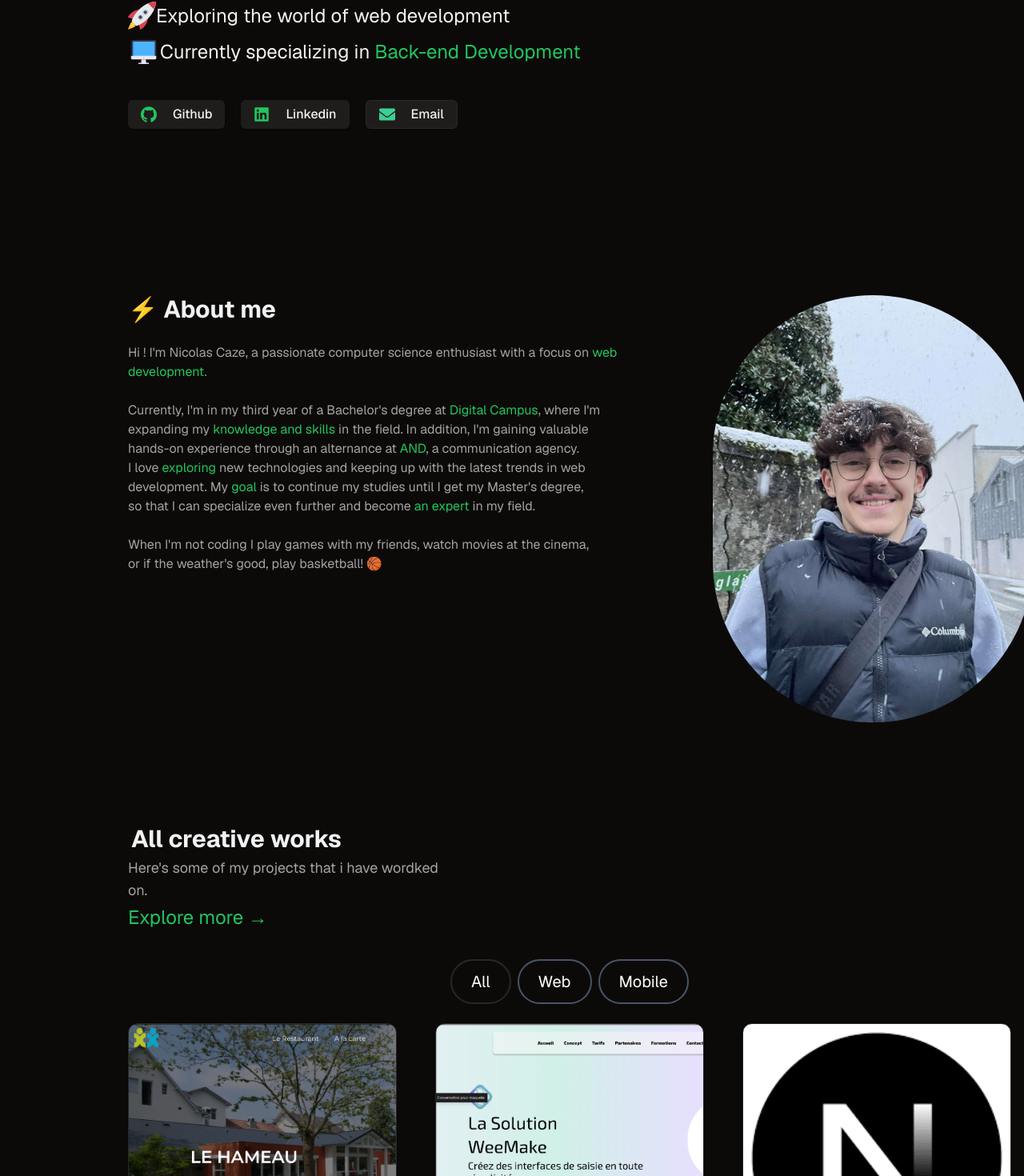
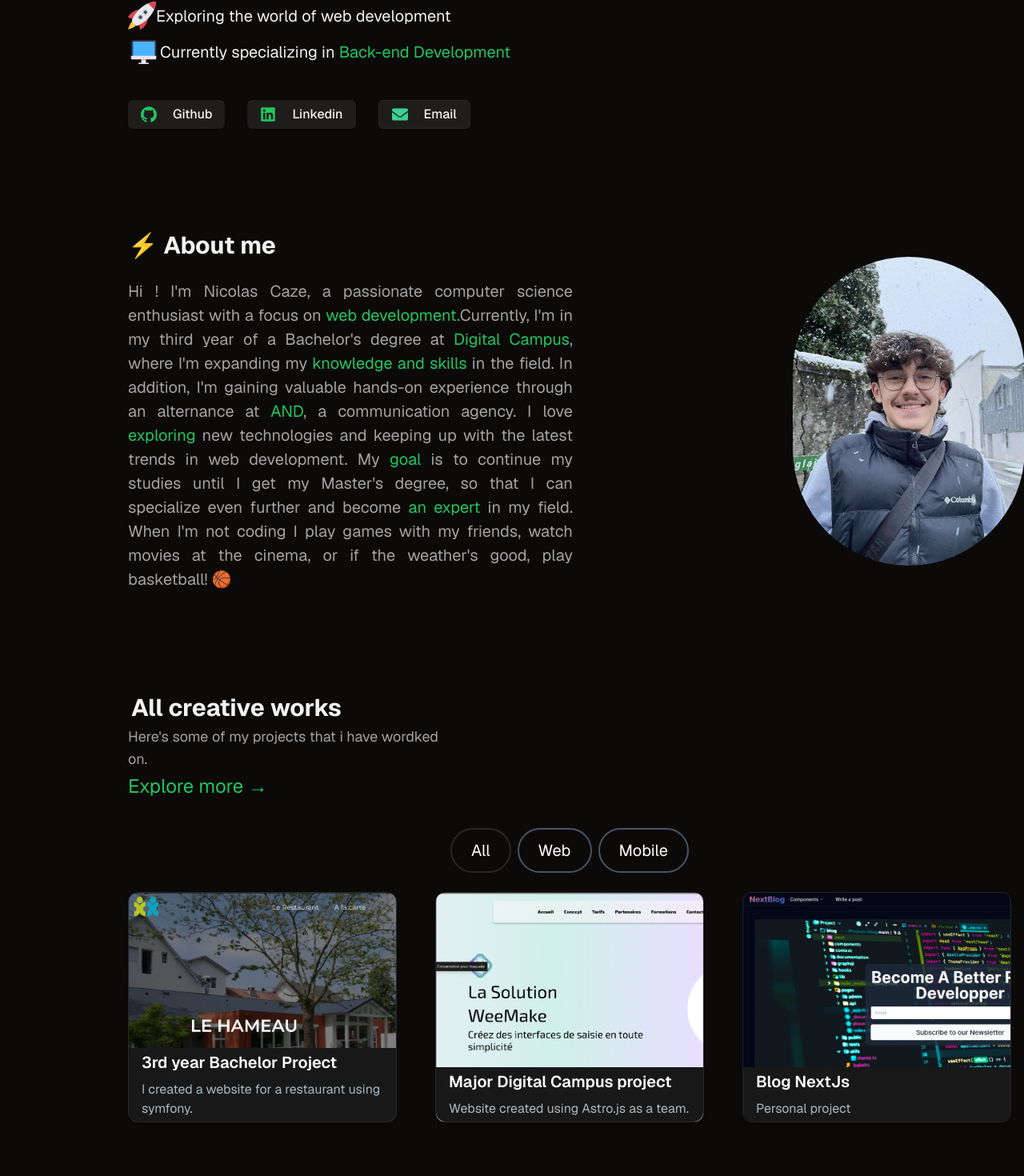
Before and after one commit to NicolasCaze/Portfolio-Nextjs, a Next.js app: page / in a window 1280 px wide. Shown: the part 535-2005 px from the top of the page at 80% size. Built offline with nearby package versions, Linux system fonts and the light colour scheme; a web font is replaced by a local one.

Commit message:
ajout lien blog nextjs

```diff
--- a/app/_components/About.tsx
+++ b/app/_components/About.tsx
@@ -7,27 +7,23 @@ import { SvgDeco } from "./icons/SvgDeco";
 
 export const About = () => {
   return (
-    <Section className="flex gap-20 w-full mt-52 ml-20 pl-20">
+    <Section className="flex flex-col lg:flex-row gap-10 w-full mt-20 ml-10 pl-10 lg:mt-32 lg:ml-20 lg:pl-20">
 
       <motion.div
         variants={fadeIn("up", 0.2)}
         initial="hidden"
         whileInView={"show"}
         viewport={{once: false, amount: 0.7}}
+        className="w-full lg:w-1/2"
       >
-          <h2 className="text-3xl font-bold">⚡ About me</h2>
+        <h2 className="text-xl lg:text-3xl font-bold">⚡ About me</h2>
         <br />
-          <p className="text-neutral-400 text-1xl ">Hi ! I&apos;m Nicolas Caze, a passionate computer science enthusiast with a focus on <span className="text-primary">web <br /> development.</span>
-            <br /> <br />
-            Currently, I&apos;m in my third year of a Bachelor&apos;s degree at <span className="text-primary">Digital Campus</span>, where I&apos;m <br />
-            expanding my <span className="text-primary">knowledge and skills</span> in the field. In addition, I&apos;m gaining valuable <br />
-            hands-on experience through an alternance at <span className="text-primary">AND</span>, a communication agency. <br />
-            I love <span className="text-primary">exploring</span> new technologies and keeping up with the latest trends in web <br />
-            development. My <span className="text-primary">goal</span> is to continue my studies until I get my Master&apos;s degree, <br /> so that
-            I can specialize even further and become <span className="text-primary">an expert</span> in my field.
-            <br /> <br />
-            When I&apos;m not coding I play games with my friends, watch movies at the cinema, <br />
-            or if the weather&apos;s good, play basketball! 🏀
+        <p className="text-neutral-400 whitespace-pre-line text-sm lg:text-xl leading-relaxed lg:leading-normal text-justify sm:text-base">
+          Hi ! I&apos;m Nicolas Caze, a passionate computer science enthusiast with a focus on <span className="text-primary">web development.</span>
+
+          Currently, I&apos;m in my third year of a Bachelor&apos;s degree at <span className="text-primary">Digital Campus</span>, where I&apos;m expanding my <span className="text-primary">knowledge and skills</span> in the field. In addition, I&apos;m gaining valuable hands-on experience through an alternance at <span className="text-primary">AND</span>, a communication agency. I love <span className="text-primary">exploring</span> new technologies and keeping up with the latest trends in web development. My <span className="text-primary">goal</span> is to continue my studies until I get my Master&apos;s degree, so that I can specialize even further and become <span className="text-primary">an expert</span> in my field.
+
+          When I&apos;m not coding I play games with my friends, watch movies at the cinema, or if the weather&apos;s good, play basketball! 🏀
         </p>
       </motion.div>
 
@@ -36,14 +32,17 @@ export const About = () => {
         initial="hidden"
         whileInView={"show"}
         viewport={{once: false, amount: 0.7}}
+        className="w-full lg:w-1/2 lg:ml-8 flex justify-center lg:justify-end items-center"
       >
-          <Image className=" ml-10 rounded-full "
+        <div className="w-full lg:w-3/4">
+          <Image
+            className="rounded-full mx-auto"
             src="/me.jpg"
-            width={400}
+            width={290}
             height={300}
             alt="Picture of the author"
           />
-
+        </div>
       </motion.div>
     </Section>
   );
--- a/app/_components/Hero.tsx
+++ b/app/_components/Hero.tsx
@@ -7,21 +7,21 @@ import { SvgDeco } from "./icons/SvgDeco"
 import AnimatedDiv from "./Animations/Animation"
 export const Hero = () => {
     return (
-        <Section className="gap-20 w-full mt-32 ml-20 pl-20">
+        <Section className="gap-20 w-full mt-20 ml-10 pl-10 lg:mt-32 lg:ml-20 lg:pl-20">
             <AnimatedDiv className="">
-            <div>
-                <SvgDeco className="absolute z-[-1] h-auto w-36 top-30s left-20" size={180}  />
-          <p className="text-primary text-5xl relative z-10">Hey there!, I&apos;m- </p>
-           <h2 className="text-9xl tracking-tighter font-bold">Caze Nicolas. </h2>
-           <h2 className="text-neutral-400 text-4xl mt-8"><span className="text-primary">Web Junior Developer.</span> A self-taught developer with an <br />
+            <div className="flex items-start flex-col">
+                <SvgDeco className="absolute z-[-1]    lg:h-auto lg:w-36 top-30s left-20" size={50}  />
+          <p className="text-2xl text-primary lg:text-5xl relative z-10">Hey there!, I&apos;m- </p>
+           <h2 className="text-4xl lg:text-9xl tracking-tighter font-bold">Caze Nicolas. </h2>
+           <h2 className="text-neutral-400 text-xl lg:text-4xl mt-8"><span className="text-primary">Web Junior Developer.</span> A self-taught developer with an <br />
             interest in Computer Science.</h2>
-            <div className="flex items-center mt-10 text-2xl">
-            <RocketIcon size={35} /><p>Exploring the world of web development</p>
+            <div className="flex items-start lg:items-center mt-10 text-2xl">
+            <RocketIcon size={17} className="lg:h-[35px] lg:w-[35px]" /><p className="text-sm lg:text-xl">Exploring the world of web development</p>
             </div>
             <div className="flex items-center mt-2 text-2xl">
-            <ComputerIcon size={40} className="text-foreground"/><p>Currently specializing in <span className="text-primary">Back-end Development</span></p>
+            <ComputerIcon size={20} className="lg:h-[40px] lg:w-[40px] text-foreground"/><p className="text-sm lg:text-xl">Currently specializing in <span className="text-primary">Back-end Development</span></p>
             </div>
-            <div className="flex items-stretch mt-10">
+            <div className="flex items-start flex-col lg:flex-row gap-2 lg:items-stretch mt-10">
                 <ButtonGithub />
                 <ButtonLinkedin/>
                 <ButtonEmail />
--- a/app/_components/ProjectSection.tsx
+++ b/app/_components/ProjectSection.tsx
@@ -31,11 +31,11 @@ const projectsData = [
   {
     id: 3,
     title: "Blog NextJs",
-    description: "Personal project (in progress)",
-    image: "/nextjs.png",
-    gitUrl: "#",
+    description: "Personal project",
+    image: "/nextblog.png",
+    gitUrl: "https://github.com/NicolasCaze/NextBlog",
     tag: ["All", "Web"],
-    previewUrl: "#",
+    previewUrl: "https://next-blog-n.vercel.app/",
   },
 ];
 
@@ -78,7 +78,7 @@ const projectsData = [
         > Explore more →
             </Link>
         </motion.div>
-        <div className="text-white flex flex-row justify-center items-center gap-2 py-6">
+        <div className="text-white flex flex-row items-start justify-start lg:justify-center lg:items-center gap-2  py-6">
         <ProjectTag
           onClick={handleTagChange}
           name="All"
```
Also changed, not shown: public/nextblog.png (added). Lines whose indentation alone changed are shown as unchanged.
